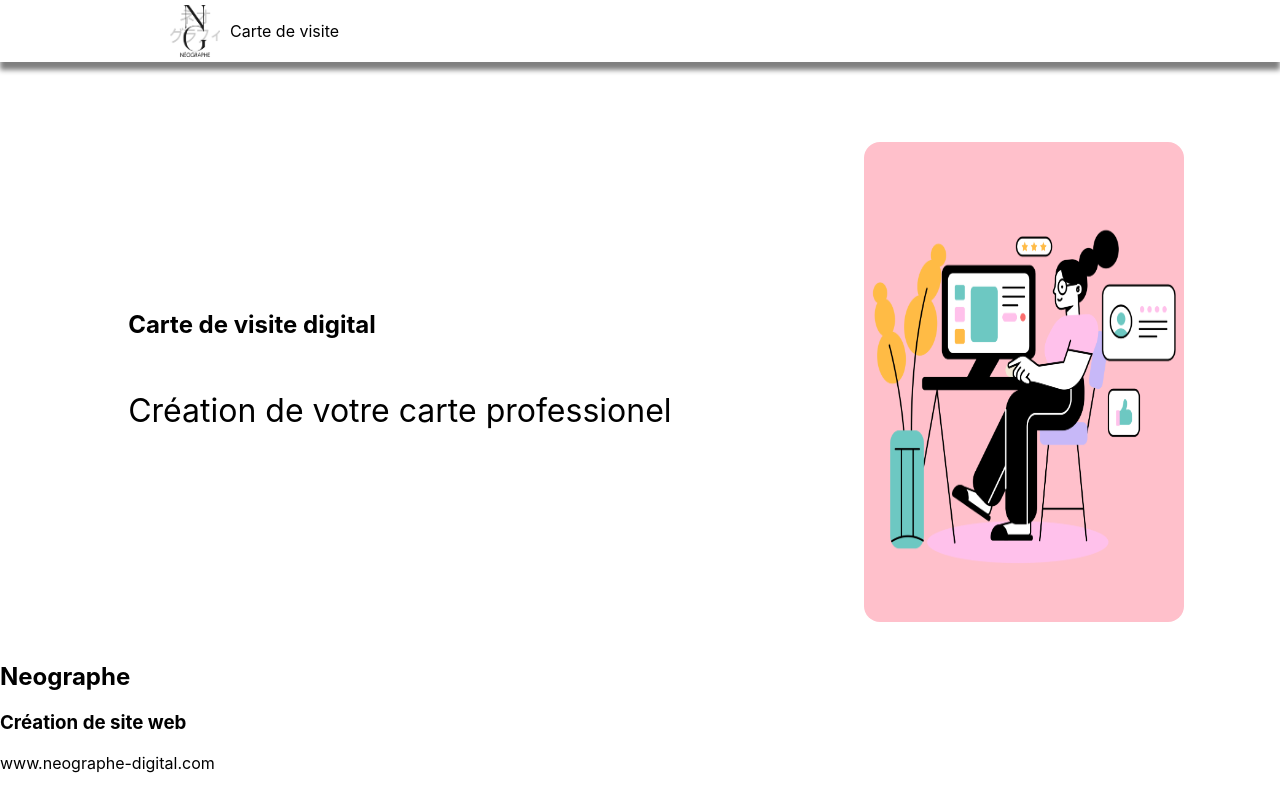
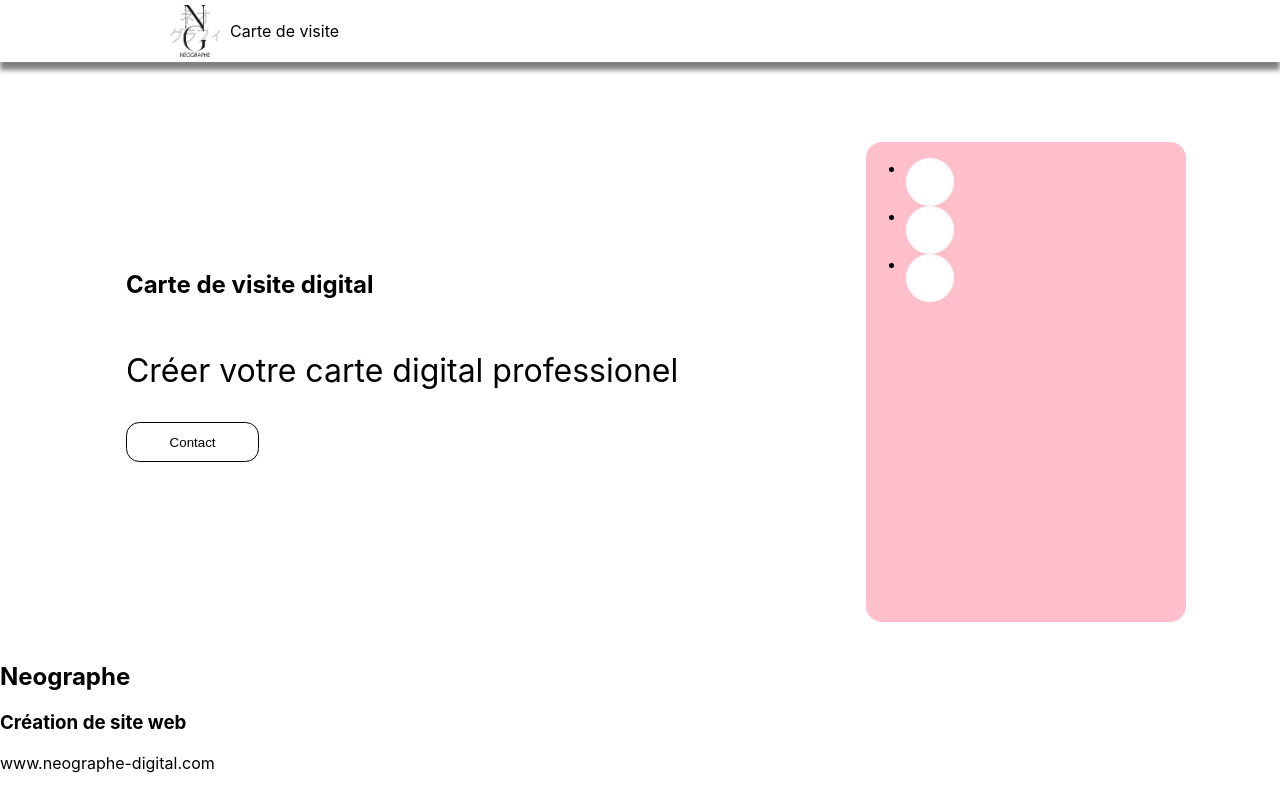
Before and after one commit to Ludoc0de/reactproject2, a React (Create React App) app in the folder reactproject2/: page / in a window 1280 px wide. Shown: the top 788 px of the page. Built offline with nearby package versions, Linux system fonts and the light colour scheme.

Commit message:
add button ul and li tags

```diff
--- a/reactproject2/src/components/Hero.js
+++ b/reactproject2/src/components/Hero.js
@@ -1,5 +1,5 @@
 import React from "react"
-import HeroImg from "../images/DrawKit.png"
+// import HeroImg from "../images/DrawKit.png"
 
 
 function Hero(){
@@ -7,9 +7,17 @@ function Hero(){
         <section>
             <span className="hero--subsection">
                 <h1 className="hero--title">Carte de visite digital</h1>
-                <p className="hero--text">Création de votre carte professionel</p>
+                <p className="hero--text">Créer votre carte digital professionel</p>
+                <button>Contact</button>
             </span>
-            <img className="hero--image" src={HeroImg} />
+            <div className="hero--image">
+                <ul>
+                    <li></li>
+                    <li></li>
+                    <li></li>
+                </ul>
+            </div>
+            {/* <img className="hero--image" src={HeroImg} /> */}
         </section>
 
     )
```
